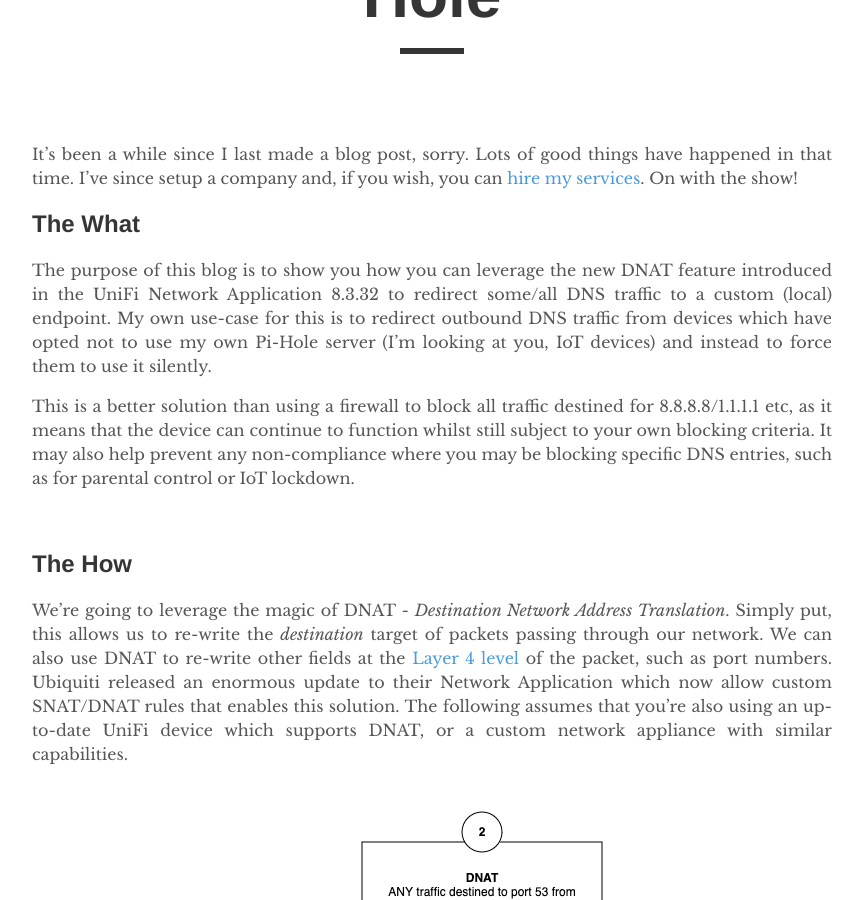
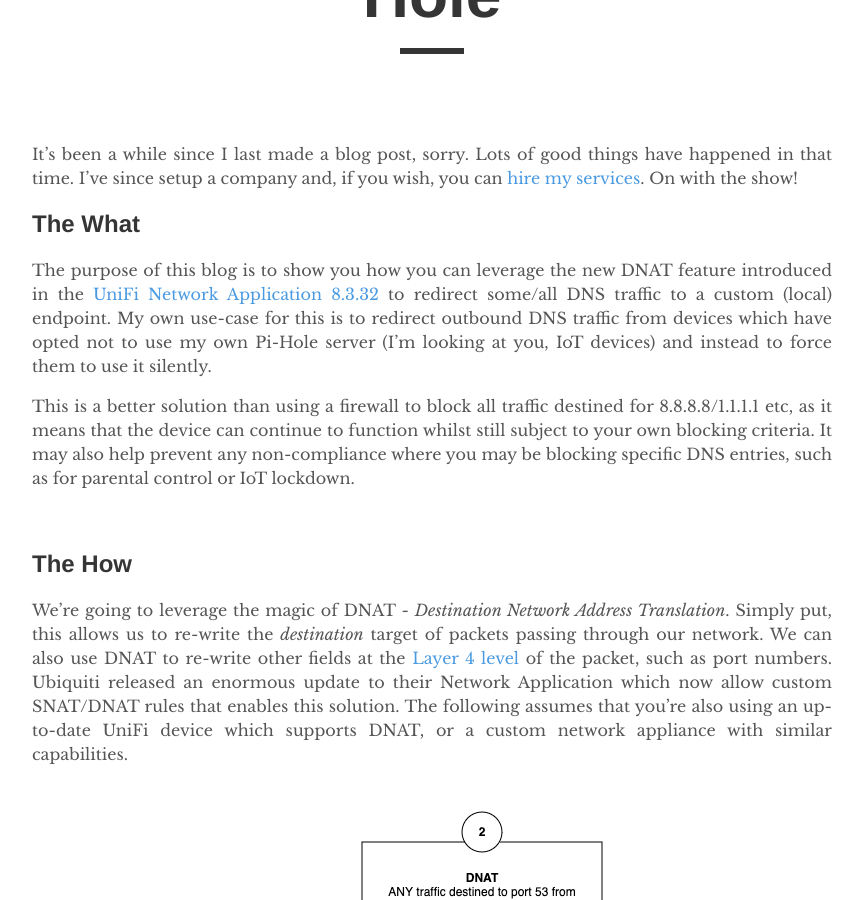
Before and after one commit to edhull/edhull.github.io, a Jekyll site: the page built from _posts/2024-08-04-unifi-dnat-pihole.md, in a window 1280 px wide and 900 px high, scrolled down 406 px. Shown: the whole window, without its empty margins (208-1071 px from the left). Built offline with Jekyll 4.4.1, drawn with Linux system fonts in a browser that asks for light colours; part of the change alters nothing that is shown.

```diff
--- a/_posts/2024-08-04-unifi-dnat-pihole.md
+++ b/_posts/2024-08-04-unifi-dnat-pihole.md
@@ -13,7 +13,7 @@ It's been a while since I last made a blog post, sorry. Lots of good things have
 
 ## The What
 
-The purpose of this blog is to show you how you can leverage the new DNAT feature introduced in the UniFi Network Application 8.3.32 to redirect some/all DNS traffic to a custom (local) endpoint. My own use-case for this is to redirect outbound DNS traffic from devices which have opted not to use my own Pi-Hole server (I'm looking at you, IoT devices) and instead to force them to use it silently.
+The purpose of this blog is to show you how you can leverage the new DNAT feature introduced in the [UniFi Network Application 8.3.32](https://community.ui.com/releases/UniFi-Network-Application-8-3-32/54f3b506-afcf-4a7c-aba6-01a884dd9003) to redirect some/all DNS traffic to a custom (local) endpoint. My own use-case for this is to redirect outbound DNS traffic from devices which have opted not to use my own Pi-Hole server (I'm looking at you, IoT devices) and instead to force them to use it silently.
 
 This is a better solution than using a firewall to block all traffic destined for 8.8.8.8/1.1.1.1 etc, as it means that the device can continue to function whilst still subject to your own blocking criteria. It may also help prevent any non-compliance where you may be blocking specific DNS entries, such as for parental control or IoT lockdown.
 
```
